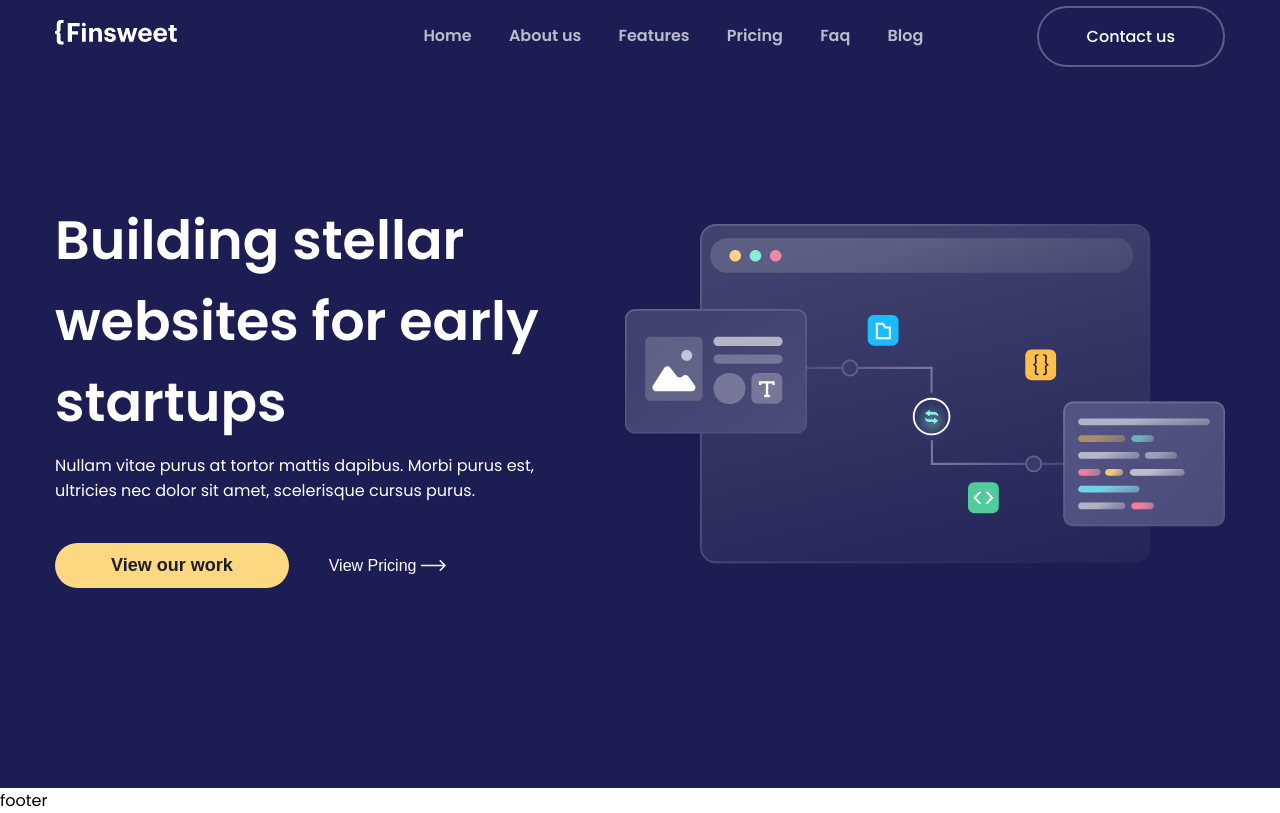
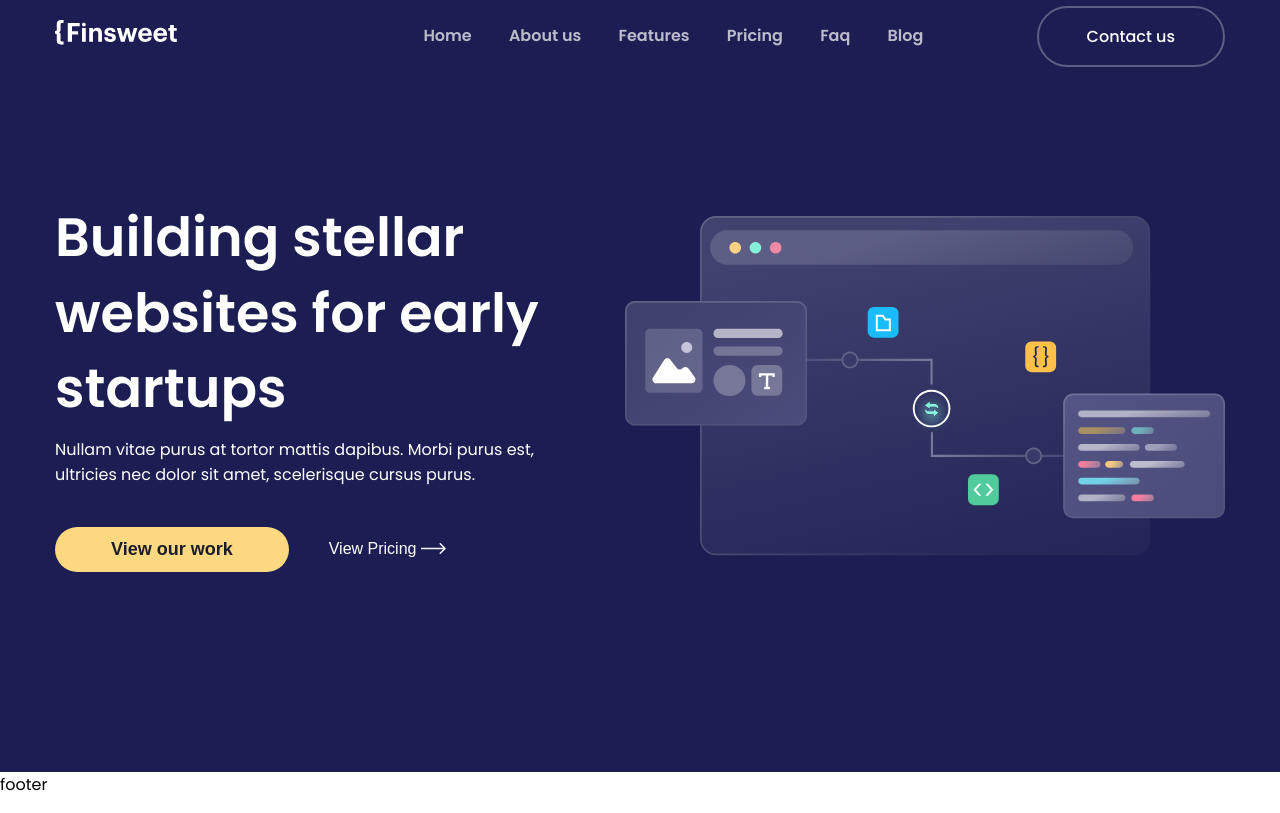
Before and after one commit to andreyk1n/finsweet, a React (Create React App) app: page / in a window 1280 px wide. Built offline with nearby package versions, Linux system fonts and the light colour scheme; the HTML template or start-up script is replaced by a standard one.

Commit message:
update hero styles

```diff
--- a/src/template-parts/components/hero/hero.scss
+++ b/src/template-parts/components/hero/hero.scss
@@ -22,6 +22,7 @@
     &__title {
         color: #fff;
         margin: 0 0 10px 0;
+        line-height: 140%;
     }
 
     &__description {
```
